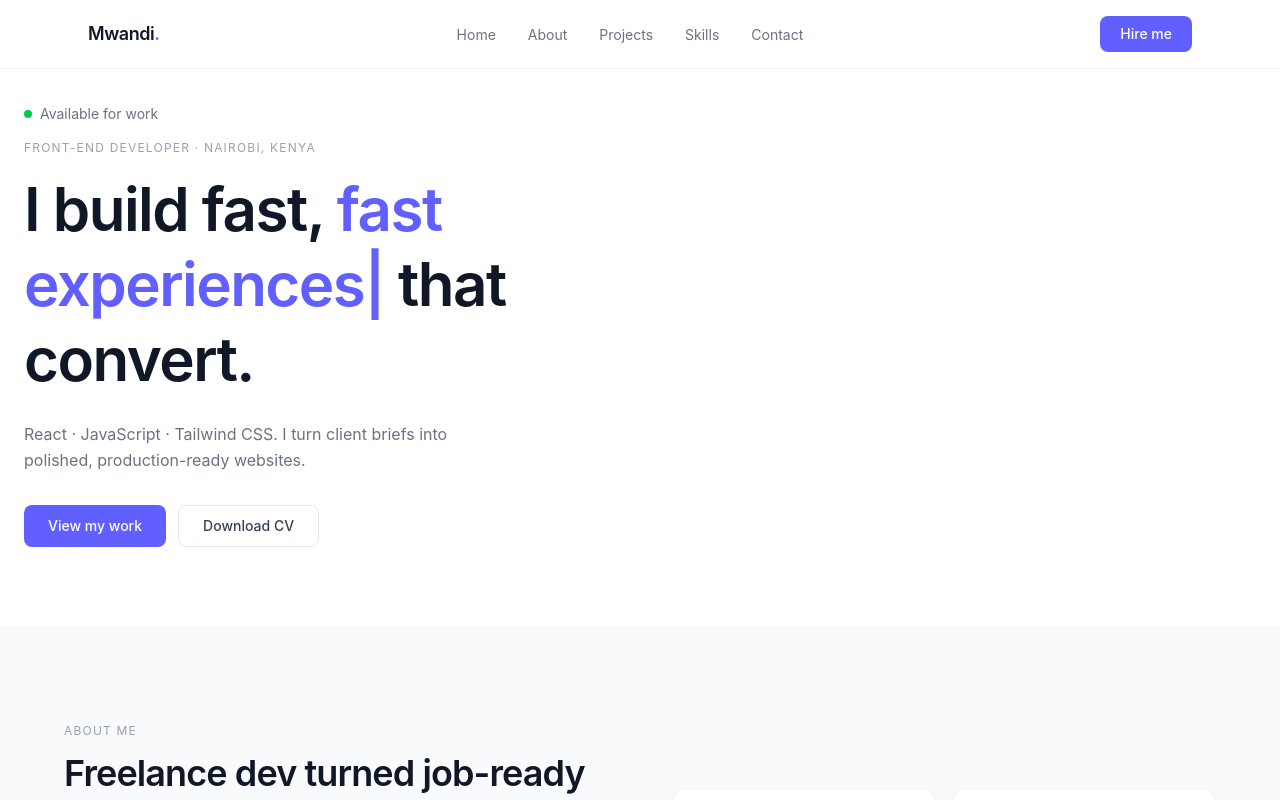
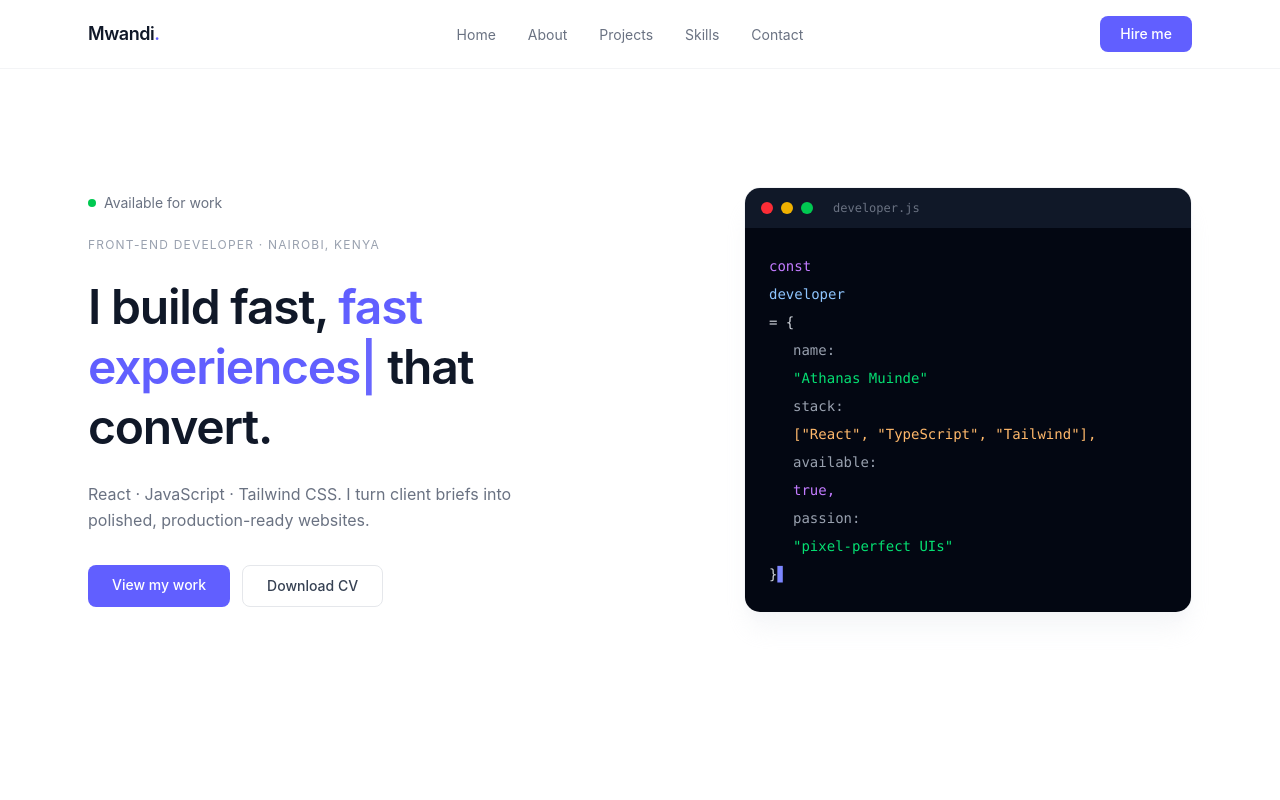
Before and after one commit to Mwandii/Portfolio, a React (Vite) app: page / in a window 1280 px wide. Shown: the top 800 px of the page. Built offline with nearby package versions, Linux system fonts and the light colour scheme.

Commit message:
feat: add content to hero section

```diff
--- a/src/components/sections/Hero.jsx
+++ b/src/components/sections/Hero.jsx
@@ -1,17 +1,69 @@
 import { useState, useEffect } from "react";
 import { heroPhrases } from "../../data/siteData";
+
+const codeLines = [
+  { token: "const", color: "text-purple-400" },
+  { token: " developer", color: "text-blue-300" },
+  { token: " = {", color: "text-gray-300" },
+  { token: "  name:", color: "text-gray-400", indent: true },
+  { token: ' "Athanas Muinde"', color: "text-green-400", indent: true },
+  { token: "  stack:", color: "text-gray-400", indent: true },
+  { token: ' ["React", "TypeScript", "Tailwind"],', color: "text-orange-300", indent: true },
+  { token: "  available:", color: "text-gray-400", indent: true },
+  { token: " true,", color: "text-purple-400", indent: true },
+  { token: "  passion:", color: "text-gray-400", indent: true },
+  { token: ' "pixel-perfect UIs"', color: "text-green-400", indent: true },
+  { token: "}", color: "text-gray-300" },
+];
+
+function CodeBlock() {
+  const [visibleLines, setVisibleLines] = useState(0);
+
+  useEffect(() => {
+    if (visibleLines >= codeLines.length) return;
+    const timeout = setTimeout(() => {
+      setVisibleLines((prev) => prev + 1);
+    }, 120);
+    return () => clearTimeout(timeout);
+  }, [visibleLines]);
+
+  return (
+    <div className="w-full max-w-md rounded-2xl overflow-hidden border border-gray-100 shadow-xl shadow-gray-100/80">
+      {/* Terminal top bar */}
+      <div className="flex items-center gap-2 px-4 py-3 bg-gray-900">
+        <div className="w-3 h-3 rounded-full bg-red-500" />
+        <div className="w-3 h-3 rounded-full bg-yellow-500" />
+        <div className="w-3 h-3 rounded-full bg-green-500" />
+        <span className="ml-3 text-xs text-gray-500 font-mono">developer.js</span>
+      </div>
+
+      {/* Code area */}
+      <div className="bg-gray-950 px-6 py-6 font-mono text-sm leading-7 min-h-[280px]">
+        {codeLines.slice(0, visibleLines).map((line, i) => (
+          <div key={i} className={line.indent ? "pl-6" : ""}>
+            <span className={line.color}>{line.token}</span>
+            {i === visibleLines - 1 && (
+              <span className="animate-pulse text-indigo-400">▋</span>
+            )}
+          </div>
+        ))}
+      </div>
+    </div>
+  );
+}
 
 function Hero() {
   const [currentPhrase, setCurrentPhrase] = useState(0);
   const [charIndex, setCharIndex] = useState(0);
 
   useEffect(() => {
+    setCharIndex(0);
+  }, [currentPhrase]);
+
+  useEffect(() => {
     const fullPhrase = heroPhrases[currentPhrase];
-
     if (charIndex < fullPhrase.length) {
-      const timeout = setTimeout(() => {
-        setCharIndex((prev) => prev + 1);
-      }, 120);
+      const timeout = setTimeout(() => setCharIndex((prev) => prev + 1), 120);
       return () => clearTimeout(timeout);
     } else {
       const pause = setTimeout(() => {
@@ -21,26 +73,23 @@ function Hero() {
     }
   }, [charIndex, currentPhrase]);
 
-  useEffect(() => {
-    setCharIndex(0);
-  }, [currentPhrase]);
+  return (
+    <section id="home" className="min-h-screen bg-white flex items-center">
+      <div className="max-w-6xl mx-auto px-6 py-24 w-full">
+        <div className="grid grid-cols-1 lg:grid-cols-2 gap-16 items-center">
 
-  return (
-    <section id="home" className="md:pt-6 bg-white">
-      <div className="max-w-7xl mx-auto px-6 py-20 w-full">
-        {/* Available badge */}
-        <div className="flex items-center gap-2 mb-4">
-          <div className="w-2 h-2 rounded-full bg-green-500"></div>
+          {/* Left — text */}
+          <div className="flex flex-col gap-6">
+            <div className="flex items-center gap-2">
+              <div className="w-2 h-2 rounded-full bg-green-500" />
               <span className="text-sm text-gray-500">Available for work</span>
             </div>
 
-        {/* Overline */}
-        <p className="uppercase text-xs tracking-widest text-gray-400 mb-4">
+            <p className="uppercase text-xs tracking-widest text-gray-400">
               Front-end Developer · Nairobi, Kenya
             </p>
 
-        {/* Headline */}
-        <h1 className="text-4xl sm:text-5xl md:text-6xl font-semibold tracking-tight text-gray-900 leading-tight mb-6 max-w-2xl">
+            <h1 className="text-4xl sm:text-5xl font-semibold tracking-tight text-gray-900 leading-tight">
               I build fast,{" "}
               <span className="text-indigo-500">
                 {heroPhrases[currentPhrase].slice(0, charIndex)}
@@ -49,20 +98,34 @@ function Hero() {
               that convert.
             </h1>
 
-        {/* Subtext */}
-        <p className="text-gray-500 text-base leading-relaxed mb-8 max-w-md">
-          React · JavaScript · Tailwind CSS. I turn client briefs into polished,
-          production-ready websites.
+            <p className="text-gray-500 text-base leading-relaxed max-w-md">
+              React · JavaScript · Tailwind CSS. I turn client briefs into
+              polished, production-ready websites.
             </p>
 
-        {/* CTA Buttons */}
-        <div className="flex flex-wrap gap-3">
-          <button className="py-2.5 px-6 bg-indigo-500 hover:bg-indigo-600 transition-colors text-white rounded-lg text-sm font-medium">
+            <div className="flex flex-wrap gap-3 pt-2">
+              <a
+                href="#projects"
+                className="py-2.5 px-6 bg-indigo-500 hover:bg-indigo-600 transition-colors text-white rounded-lg text-sm font-medium"
+              >
                 View my work
-          </button>
-          <button className="py-2.5 px-6 border border-gray-200 hover:bg-gray-50 transition-colors text-gray-700 rounded-lg text-sm font-medium">
+              </a>
+              <a
+                href="/cv.pdf"
+                target="_blank"
+                rel="noopener noreferrer"
+                className="py-2.5 px-6 border border-gray-200 hover:bg-gray-50 transition-colors text-gray-700 rounded-lg text-sm font-medium"
+              >
                 Download CV
-          </button>
+              </a>
+            </div>
+          </div>
+
+          {/* Right — animated code block */}
+          <div className="hidden lg:flex justify-end">
+            <CodeBlock />
+          </div>
+
         </div>
       </div>
     </section>
--- a/src/index.css
+++ b/src/index.css
@@ -1 +1,9 @@
 @import "tailwindcss";
+
+.scrollbar-hide {
+  -ms-overflow-style: none;
+  scrollbar-width: none;
+}
+.scrollbar-hide::-webkit-scrollbar {
+  display: none;
+}
```
Lines whose indentation alone changed are shown as unchanged.
